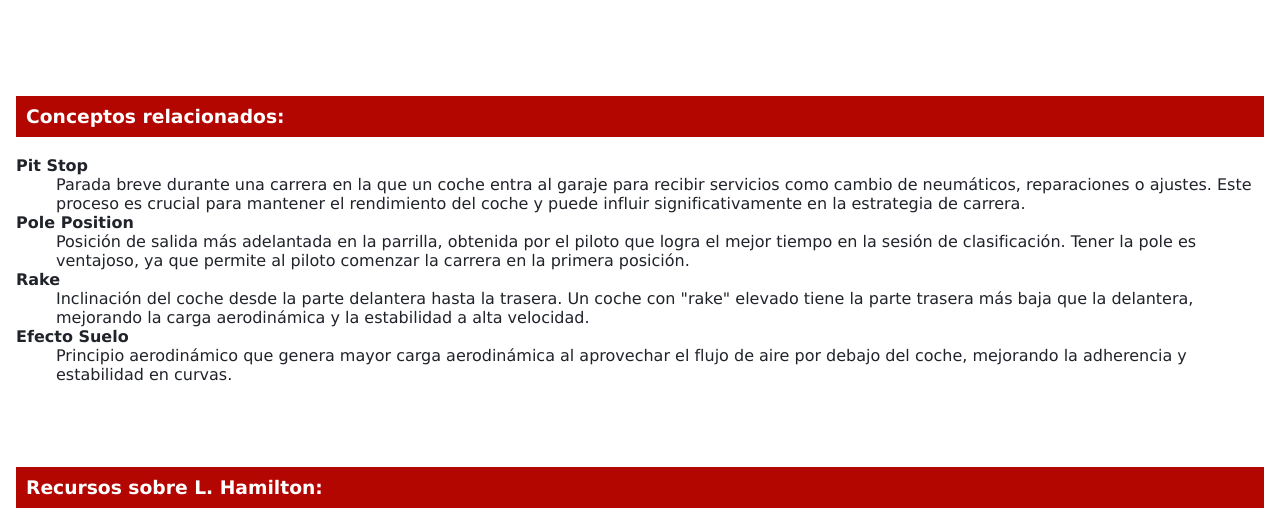
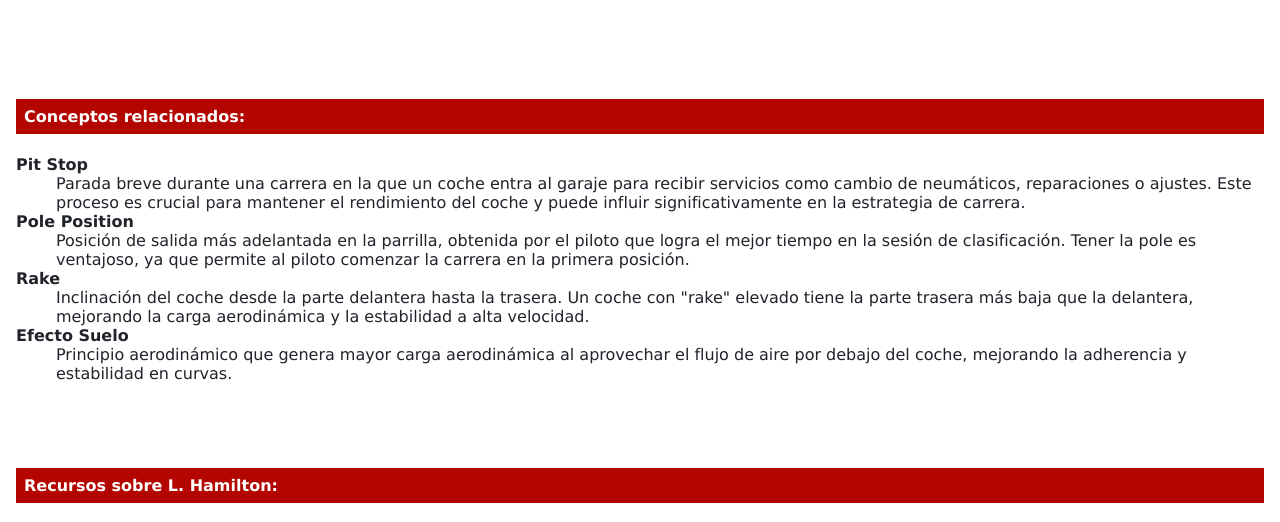
Before and after one commit to DiegoLangreo7/IIS-SEW, a plain HTML site: page piloto.html in a window 1280 px wide. Shown: the part 2123-2645 px from the top of the page. Drawn offline with Linux system fonts and the light colour scheme; grey boxes are pictures that could not be loaded.

Commit message:
Add files via upload

```diff
--- a/piloto.html
+++ b/piloto.html
@@ -169,7 +169,7 @@
       </section>
 
       <section>
-        <h3>Conceptos relacionados:</h3>
+        <h4>Conceptos relacionados:</h4>
         <dl>
           <dt>Pit Stop</dt>
           <dd>
@@ -202,7 +202,7 @@
       </section>
 
       <section>
-        <h3>Recursos sobre L. Hamilton:</h3>
+        <h4>Recursos sobre L. Hamilton:</h4>
         <video width="360" height="220" controls preload="auto">
           <source
             src="multimedia/videos/video_jugada_magistral_hamilton.mp4"
```
